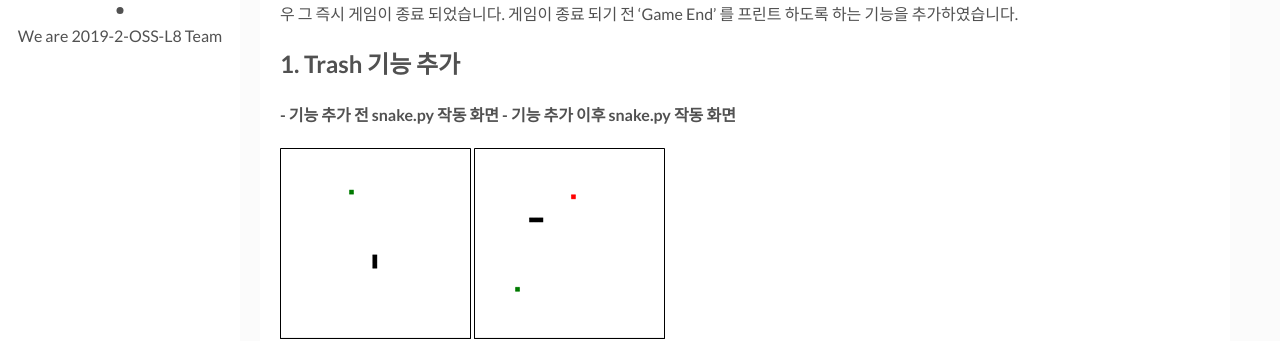
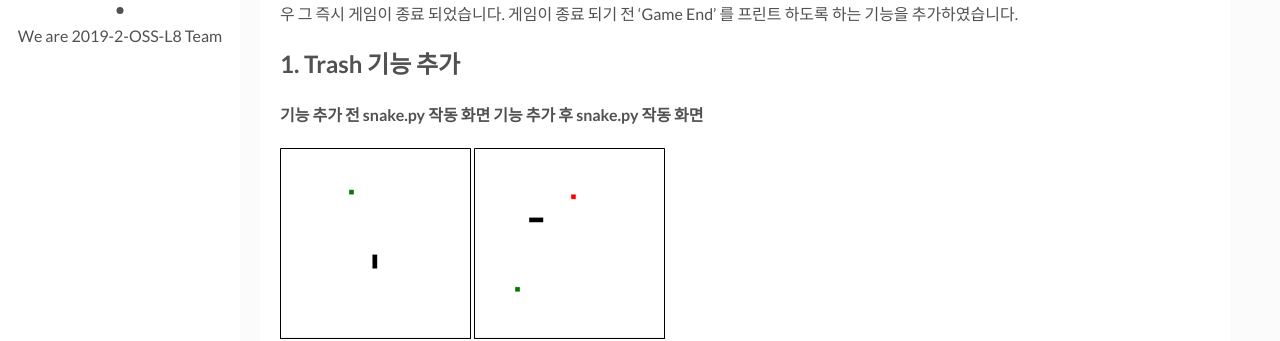
Before and after one commit to 19-2-SKKU-OSS/2019-2-OSS-L8-page, a Jekyll site: the page built from _posts/2017-04-06-how-i-rest-from-work (사본).markdown, in a window 1280 px wide and 900 px high, scrolled down 647 px. Shown: the part 155-496 px from the top of the window. Built offline with Jekyll 4.4.1, drawn with Linux system fonts in a browser that asks for light colours; comment, search, counter and statistics services are not loaded.

Commit message:
Update 2017-04-06-how-i-rest-from-work (사본).markdown

```diff
--- a/_posts/2017-04-06-how-i-rest-from-work (사본).markdown
+++ b/_posts/2017-04-06-how-i-rest-from-work (사본).markdown
@@ -15,7 +15,7 @@ tags: [Free python games, Snake]
 
 ## **1. Trash 기능 추가**
 
-#### - 기능 추가 전 snake.py 작동 화면           - 기능 추가 이후 snake.py 작동 화면
+#### 기능 추가 전 snake.py 작동 화면           기능 추가 후 snake.py 작동 화면
 ![snake_1]({{site.baseurl}}/assets/img/snake_1.png)     ![snake_2]({{site.baseurl}}/assets/img/snake_2.png)
 
 ## Trash 추가 코드
```
